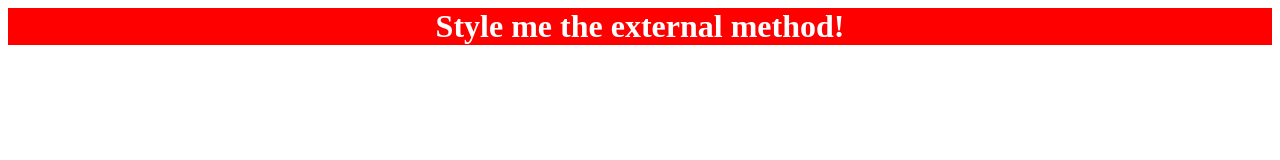
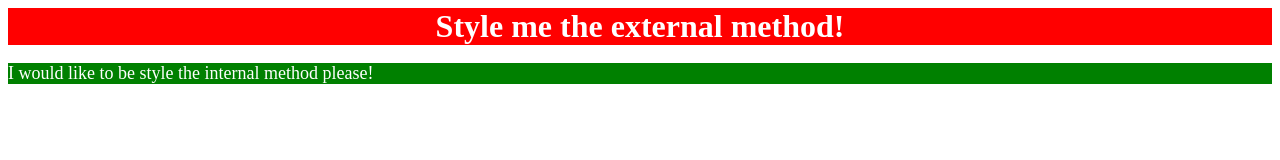
Before and after one commit to GiangoFett/css-methods, a plain HTML site: page index.html in a window 1280 px wide. Drawn offline with Linux system fonts and the light colour scheme.

Commit message:
Created styling for p class "paragraph" using internal methods

```diff
--- a/index.html
+++ b/index.html
@@ -1,12 +1,29 @@
 <!DOCTYPE html>
 
 <head>
+    <!-- Below is the external method -->
     <link rel="stylesheet" href="styles.css" />
+
+
+    <!-- Below is the internal method -->
+    <style>
+        .paragraph {
+            color: white;
+            background-color: green;
+            font-size: 18px;
+        }
+    </style>
 </head>
+
 
 <body>
     <!-- changed div classs from Banner-text to banner -->
     <div class="banner">
         Style me the external method!
     </div>
+
+
+    <p class="paragraph">
+        I would like to be style the internal method please!
+    </p>
 </body>
```
